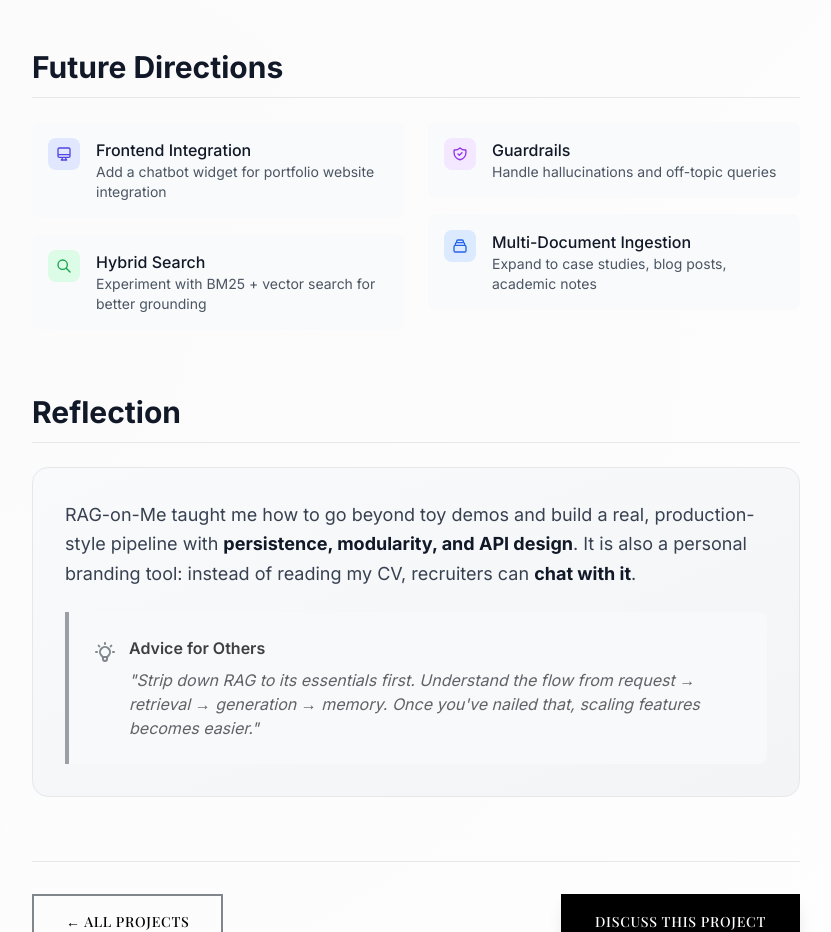
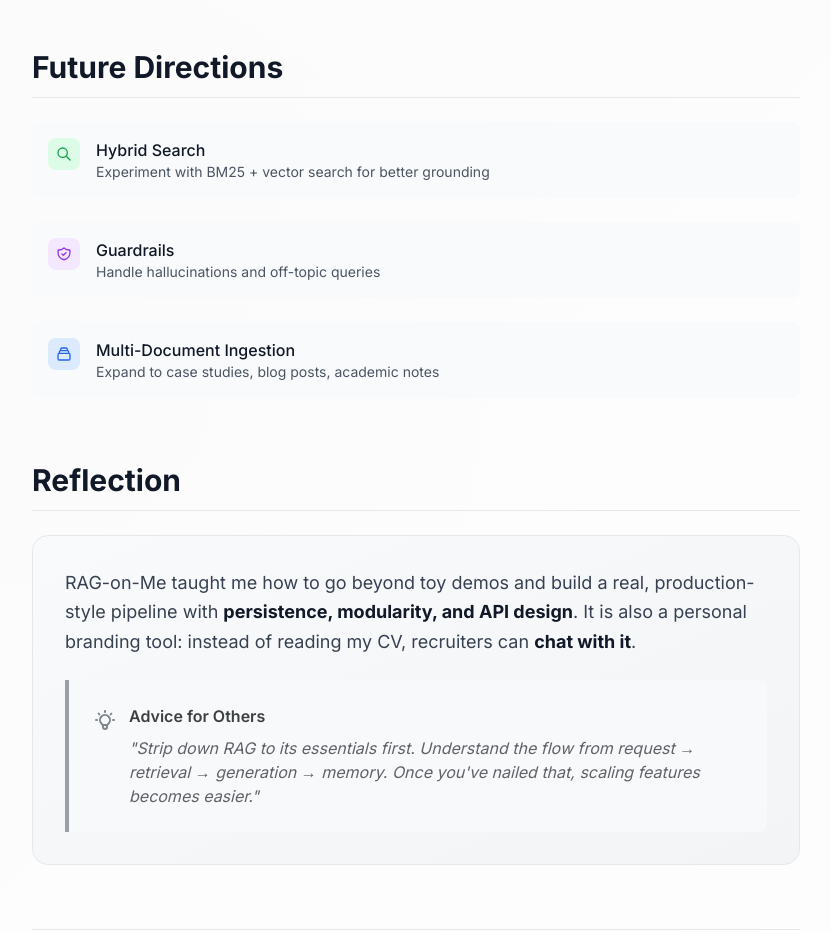
Before and after one commit to solvin-it/solvin-it.github.io, an Astro site: page /projects/rag-on-me in a window 1280 px wide. Shown: the part 3480-4412 px from the top of the page, without its empty margins (224-1055 px from the left). Built offline with nearby package versions, Linux system fonts and the light colour scheme; Astro itself is replaced by a stand-in of ours; no server answers; a web font is replaced by a local one.

Commit message:
refactor: update layout and styling for Future Directions section in RAG-on-Me project

```diff
--- a/src/pages/projects/rag-on-me.astro
+++ b/src/pages/projects/rag-on-me.astro
@@ -311,20 +311,7 @@ import ProjectLayout from '../../layouts/ProjectLayout.astro';
     Future Directions
   </h2>
 
-  <div class="grid md:grid-cols-2 gap-6">
-    <div class="space-y-4">
-      <div class="flex items-start space-x-4 p-4 bg-gray-50 dark:bg-gray-800 rounded-lg">
-        <div class="w-8 h-8 bg-indigo-100 dark:bg-indigo-900/30 rounded-lg flex items-center justify-center flex-shrink-0">
-          <svg class="w-4 h-4 text-indigo-600 dark:text-indigo-400" fill="none" stroke="currentColor" viewBox="0 0 24 24">
-            <path stroke-linecap="round" stroke-linejoin="round" stroke-width="2" d="M9.75 17L9 20l-1 1h8l-1-1-.75-3M3 13h18M5 17h14a2 2 0 002-2V5a2 2 0 00-2-2H5a2 2 0 00-2 2v10a2 2 0 002 2z" />
-          </svg>
-        </div>
-        <div>
-          <h3 class="font-medium text-gray-900 dark:text-white">Frontend Integration</h3>
-          <p class="text-gray-600 dark:text-gray-400 text-sm">Add a chatbot widget for portfolio website integration</p>
-        </div>
-      </div>
-
+  <div class="grid grid-cols-1 gap-6">
     <div class="flex items-start space-x-4 p-4 bg-gray-50 dark:bg-gray-800 rounded-lg">
       <div class="w-8 h-8 bg-green-100 dark:bg-green-900/30 rounded-lg flex items-center justify-center flex-shrink-0">
         <svg class="w-4 h-4 text-green-600 dark:text-green-400" fill="none" stroke="currentColor" viewBox="0 0 24 24">
@@ -336,9 +323,7 @@ import ProjectLayout from '../../layouts/ProjectLayout.astro';
         <p class="text-gray-600 dark:text-gray-400 text-sm">Experiment with BM25 + vector search for better grounding</p>
       </div>
     </div>
-    </div>
 
-    <div class="space-y-4">
     <div class="flex items-start space-x-4 p-4 bg-gray-50 dark:bg-gray-800 rounded-lg">
       <div class="w-8 h-8 bg-purple-100 dark:bg-purple-900/30 rounded-lg flex items-center justify-center flex-shrink-0">
         <svg class="w-4 h-4 text-purple-600 dark:text-purple-400" fill="none" stroke="currentColor" viewBox="0 0 24 24">
@@ -360,7 +345,6 @@ import ProjectLayout from '../../layouts/ProjectLayout.astro';
       <div>
         <h3 class="font-medium text-gray-900 dark:text-white">Multi-Document Ingestion</h3>
         <p class="text-gray-600 dark:text-gray-400 text-sm">Expand to case studies, blog posts, academic notes</p>
-        </div>
       </div>
     </div>
   </div>
```
Lines whose indentation alone changed are shown as unchanged.
